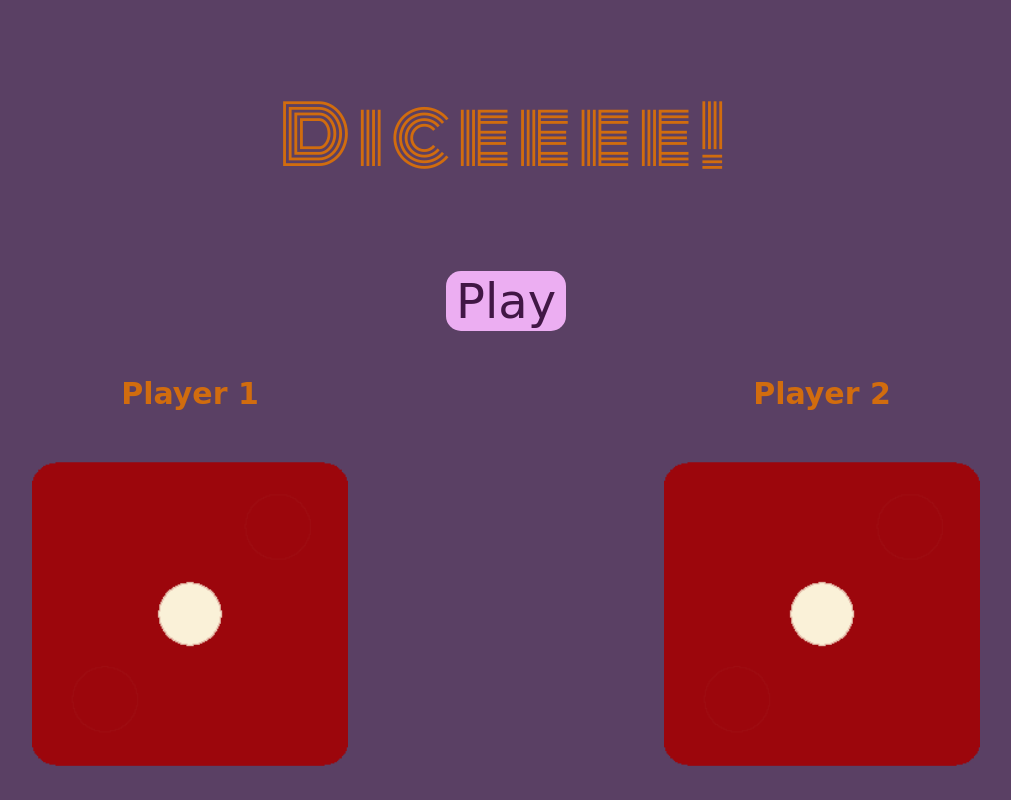
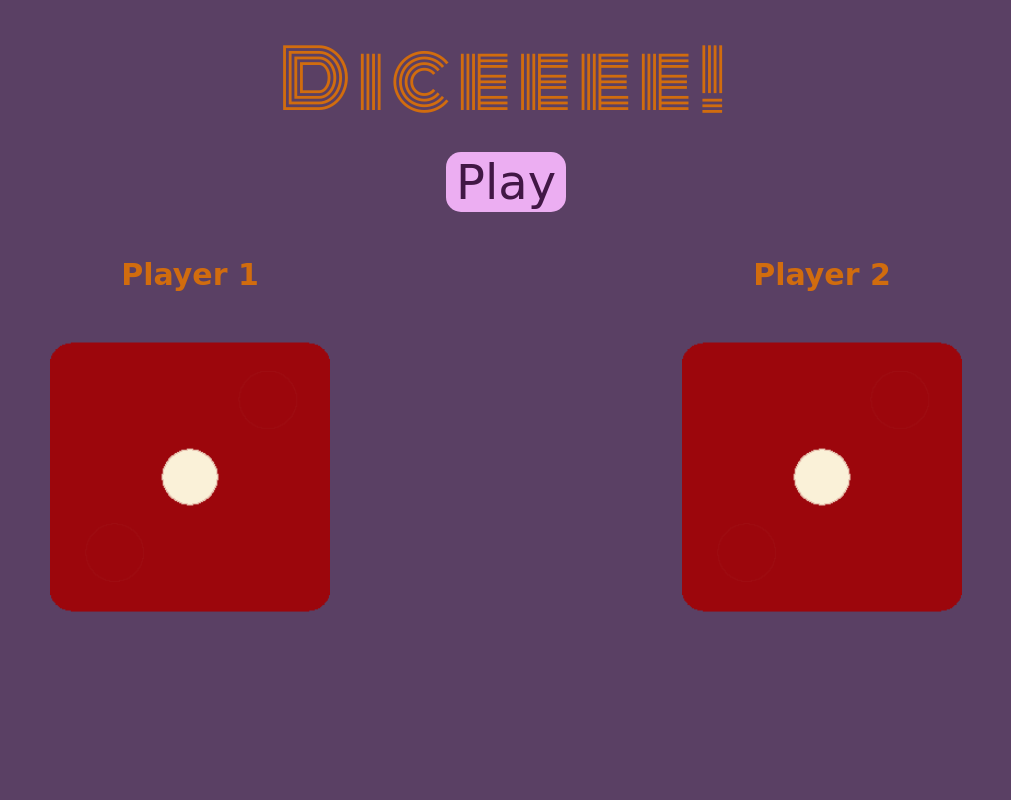
Before and after one commit to TylerovaTer/FlipADice, a plain HTML site: page index.html in a window 1280 px wide. Shown: the whole page, without its empty margins (134-1145 px from the left). Drawn offline with Linux system fonts and the light colour scheme; a web font is replaced by a local one.

Commit message:
Update style.css

```diff
--- a/style.css
+++ b/style.css
@@ -40,12 +40,13 @@ h1 {
     font-family: 'Monoton', cursive;
     font-weight: 400;
     letter-spacing: 7px;
-    padding: 20px;
+    padding: 10px;
+    margin: 0;
 }
 
 img {
     justify-self: center;
-    width: 50%;
+    width: 280px;
 }
 
 button {
```
